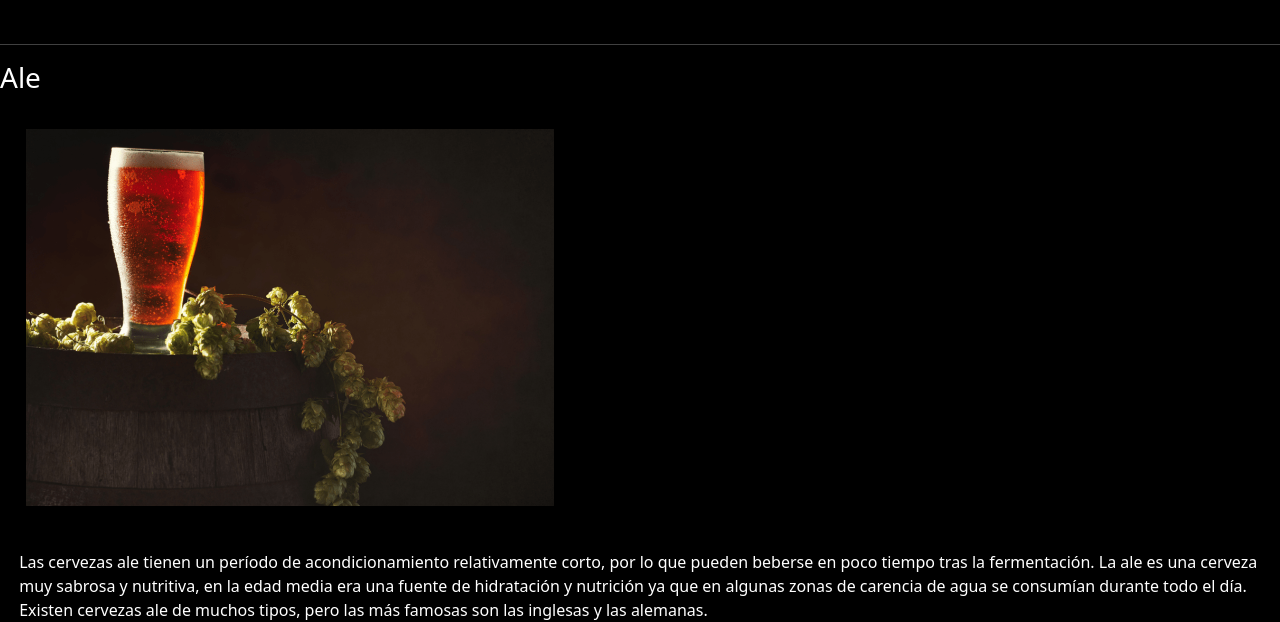
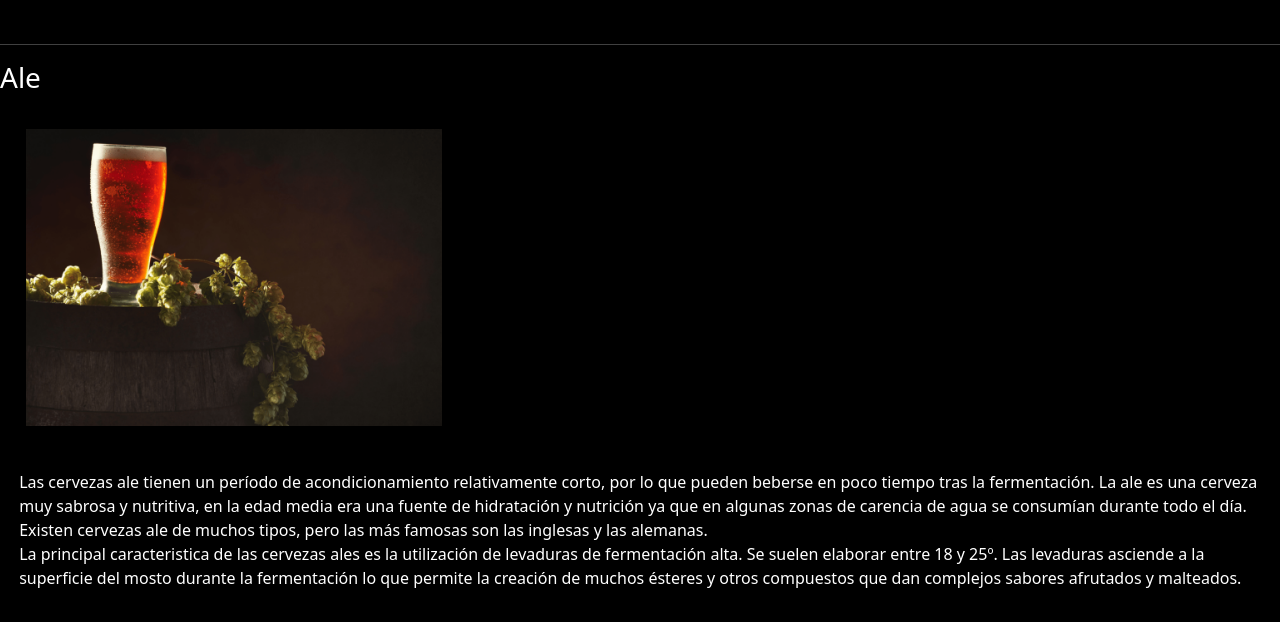
Before and after one commit to JuanMaRR5/Proyecto-Coderhouse, a website: page cervezas.html in a window 1280 px wide. Shown: the part 178-800 px from the top of the page. Drawn offline with nearby package versions, Linux system fonts and the light colour scheme.

Commit message:
termine 2.0

```diff
--- a/cervezas.html
+++ b/cervezas.html
@@ -42,7 +42,7 @@
                     <a  href="cervezas.html" class="nav-link active ">Cerveza</a>
                   </li>
                   <li class="nav-item">
-                    <a class="nav-link active" href="contacto.html" target="_blank">Contacto</a>
+                    <a class="nav-link active" href="contacto.html">Contacto</a>
                   </li>
                 </ul>
               </div>
--- a/scss/_cervezas.scss
+++ b/scss/_cervezas.scss
@@ -23,15 +23,9 @@ $parrafo-margin: 1.5%;
        //main
        main{
         background-color: black;
-                color: white;}
-
-       @mixin tamanio_de_imagenes ($ancho, $alto) {
-           width: $ancho;
-           height: $alto;
-         }
-
-         .ale{
-            width: 33rem;
+                color: white;
+            .ale{
+            width: 26rem;
             margin: 2%;
          }
           .ipa {
@@ -43,6 +37,14 @@ $parrafo-margin: 1.5%;
          .pcerveza{
             margin: $parrafo-margin;
          }
+
+            }
+
+       @mixin tamanio_de_imagenes ($ancho, $alto) {
+           width: $ancho;
+           height: $alto;
+         }
+
 
          .footer3{
             background-color: $footer3;
```
Also changed, not shown: index.html (+1 -1 lines), trago-sin-h.html (+1 -1 lines), tragos.html (+1 -1 lines), CSS/style.css.
